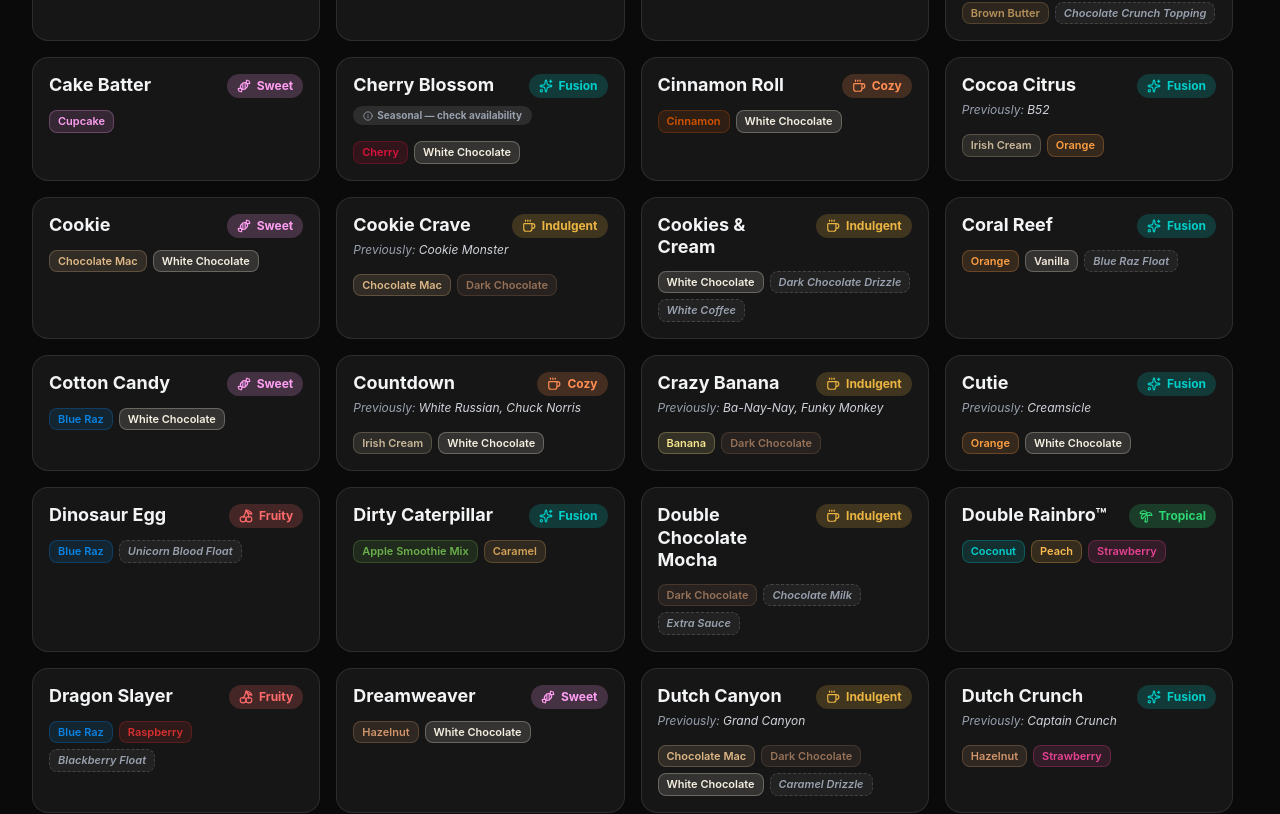
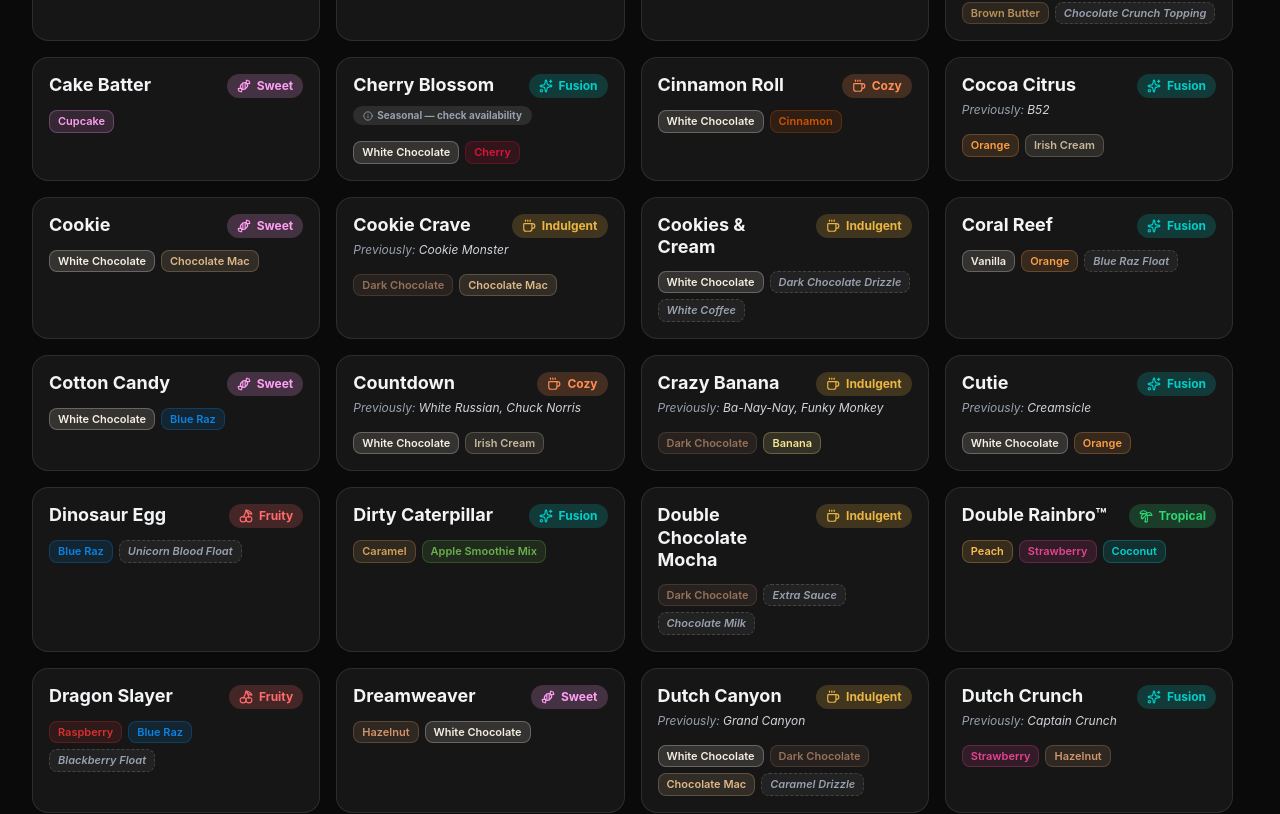
Before and after one commit to darin3/db-secret-menu, a React (Vite) app: page / in a window 1280 px wide. Shown: the part 1340-2154 px from the top of the page. Built offline with nearby package versions, Linux system fonts and the light colour scheme.

Commit message:
Revert flavor chip sorting, keep original menu order

```diff
--- a/src/components/DrinkCard.jsx
+++ b/src/components/DrinkCard.jsx
@@ -26,8 +26,8 @@ export default function DrinkCard({ drink, open = false, onToggle }) {
     const vm = VIBE_META[vibe] || VIBE_META.sweet;
     const Icon = VIBE_ICONS[vibe] || Candy;
     const avail = getDrinkAvail(drink);
-    const displayFlavors = [...drink.flavors].sort();
-    const displayToppings = [...(drink.toppings || [])].sort();
+    const displayFlavors = drink.flavors;
+    const displayToppings = drink.toppings || [];
 
     const orderExample = useMemo(() => {
         const hasChai = drink.flavors.includes(F.CHAI) || (drink.toppings || []).includes(T.CHAI);
```
